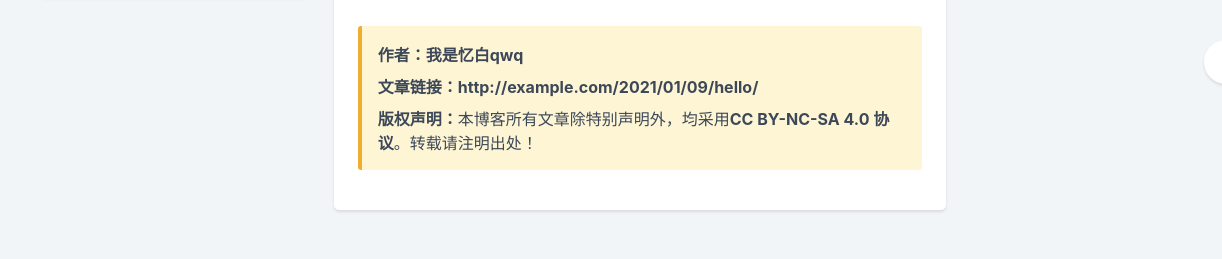
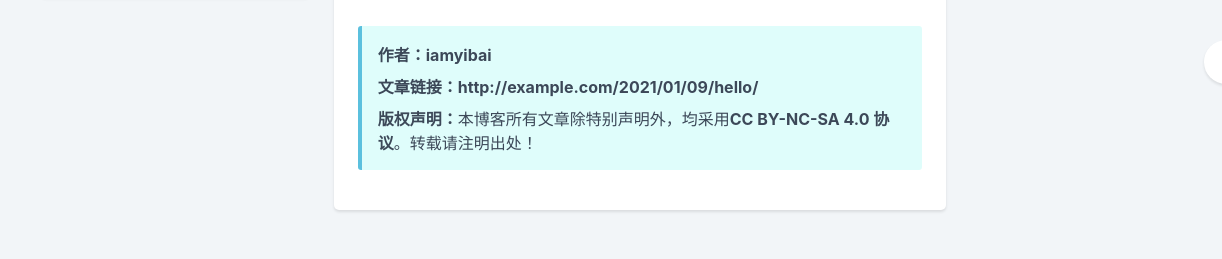
Before and after one commit to Yibai-cpu/iamyibai.gitee.io, a plain HTML site: page 2021/01/09/hello/index.html in a window 1280 px wide. Shown: the part 684-943 px from the top of the page, 0-1222 px from the left. Drawn offline with Linux system fonts and the light colour scheme; some packages are replaced by stand-ins of ours; a script that the page names is missing; a small style sheet from the web is missing.

Commit message:
Site updated: 2021-01-09 15:59:22

```diff
--- a/2021/01/09/hello/index.html
+++ b/2021/01/09/hello/index.html
@@ -169,8 +169,8 @@
   </div>
   <div>
 
-  <div class="post-note note-warning copyright" style="margin-top: 42px">
-    <p><span style="font-weight: bold;">作者：</span><a target="_blank" rel="nofollow noopener noreferrer" href="http://example.com/about">我是忆白qwq</a></p>
+  <div class="post-note note-info copyright" style="margin-top: 42px">
+    <p><span style="font-weight: bold;">作者：</span><a target="_blank" rel="nofollow noopener noreferrer" href="http://example.com/about">iamyibai</a></p>
     <p><span style="font-weight: bold;">文章链接：</span><a target="_blank" rel="nofollow noopener noreferrer" href="http://example.com/2021/01/09/hello/">http://example.com/2021/01/09/hello/</a></p>
     <p><span style="font-weight: bold;">版权声明：</span>本博客所有文章除特别声明外，均采用<a target="_blank" rel="noopener" href="https://creativecommons.org/licenses/by-nc-sa/4.0/deed.zh">CC BY-NC-SA 4.0 协议</a>。转载请注明出处！</p>
   </div>
```
